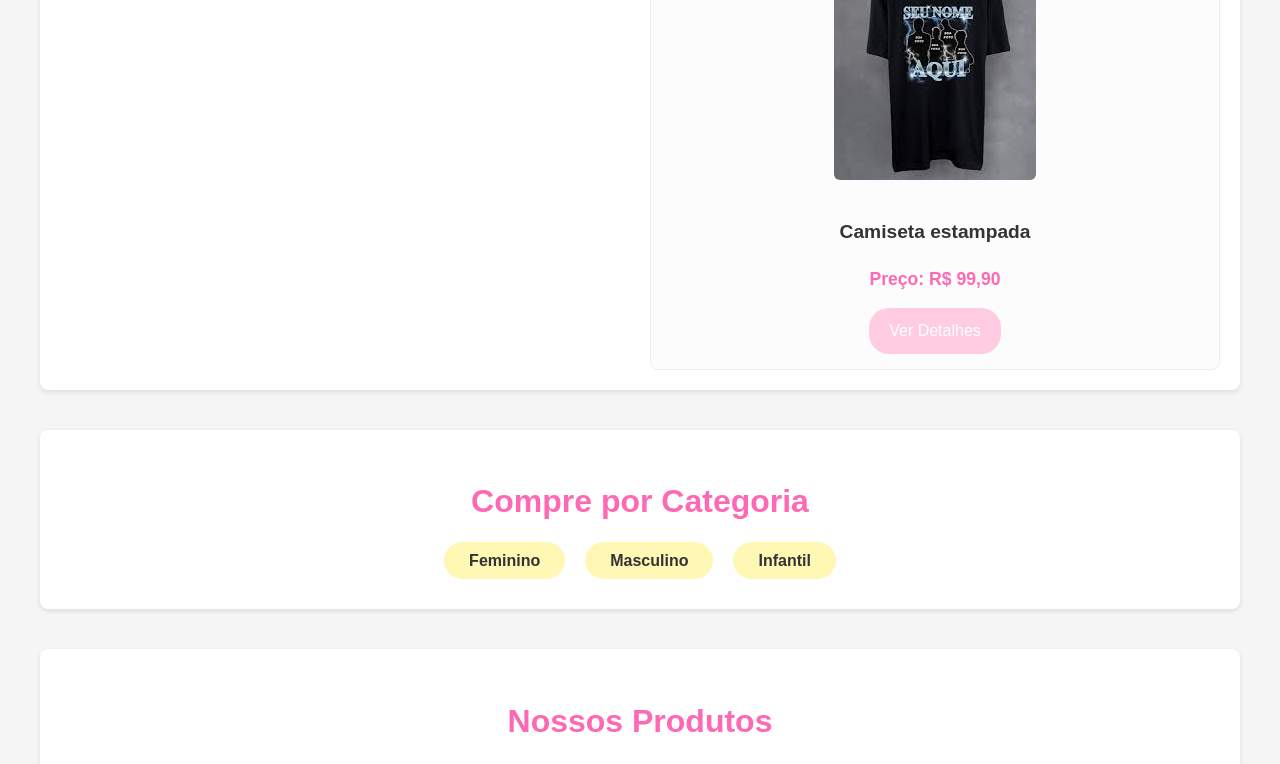
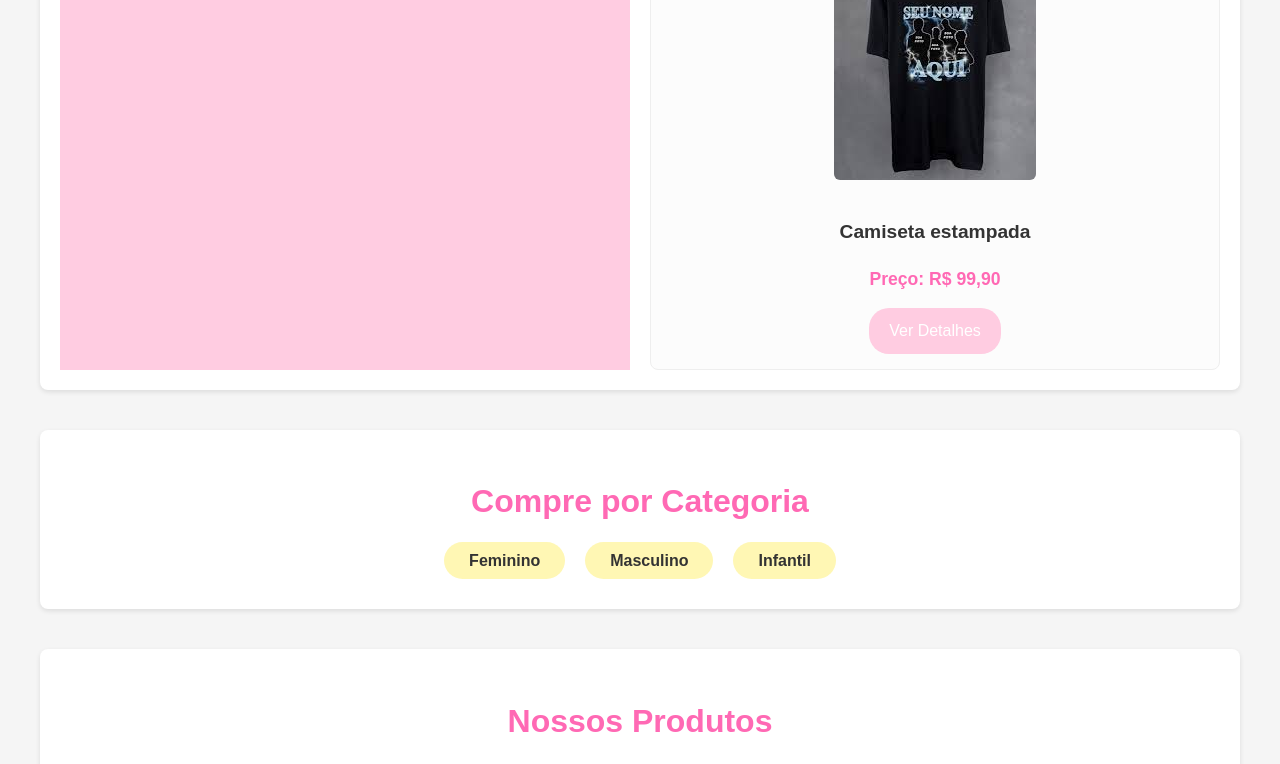
Before and after one commit to colegio-Maria-da-Luz-Furquim/site, a plain HTML site: page index.html in a window 1280 px wide. Shown: the part 226-990 px from the top of the page. Drawn offline with Linux system fonts and the light colour scheme.

Commit message:
finalizado

```diff
--- a/index.html
+++ b/index.html
@@ -40,7 +40,10 @@
 
   <main>
     <section class="destaques">
+      <div class="fundo-promo">
       <h2>Coleção em Destaque</h2>
+
+      </div>
       <div class="produto-card">
         <img src="imagens/images (1).jpeg" alt="Camiseta estampada">
         <h3>Camiseta estampada</h3>
--- a/style.css
+++ b/style.css
@@ -419,3 +419,7 @@ section {
     /* 1 coluna em celulares muito pequenos */
   }
 }
+
+.fundo-promo{
+    background: #ffcce1;
+}
```
